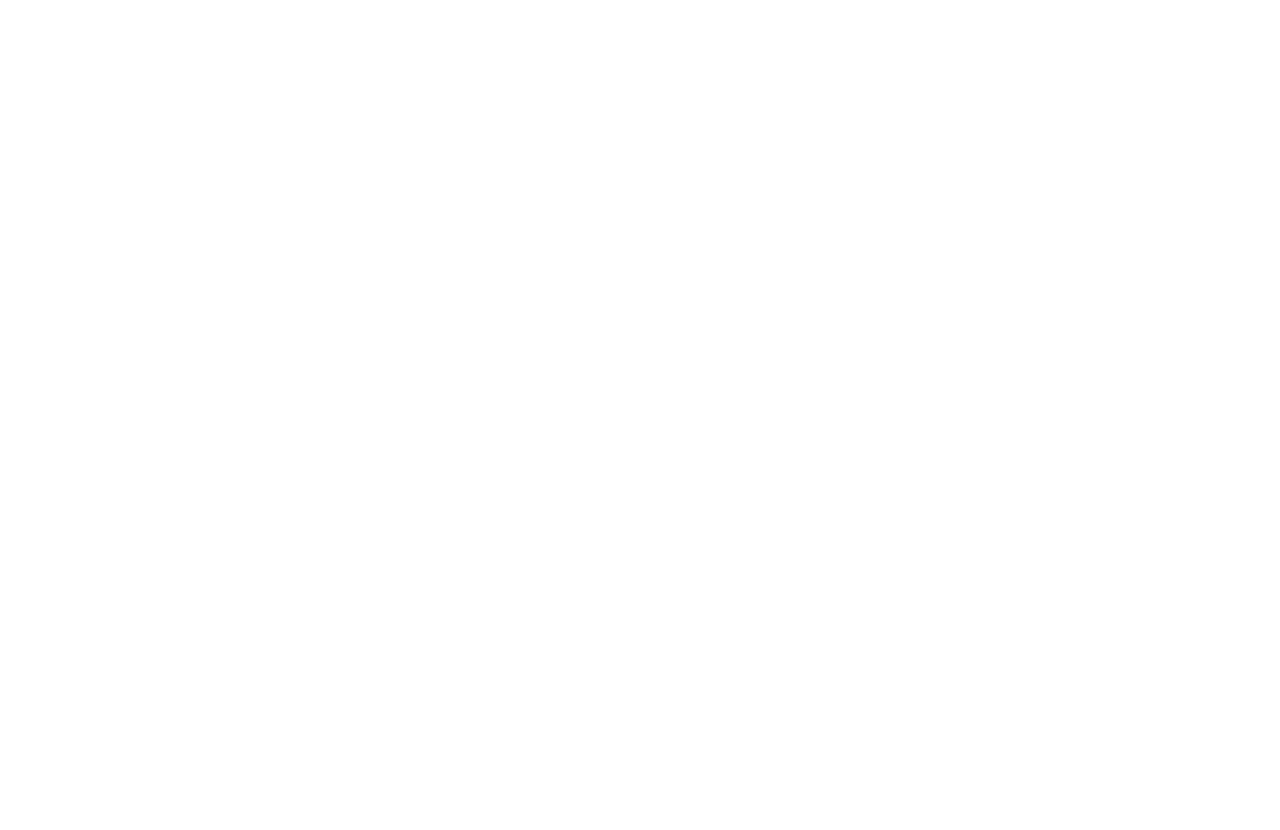
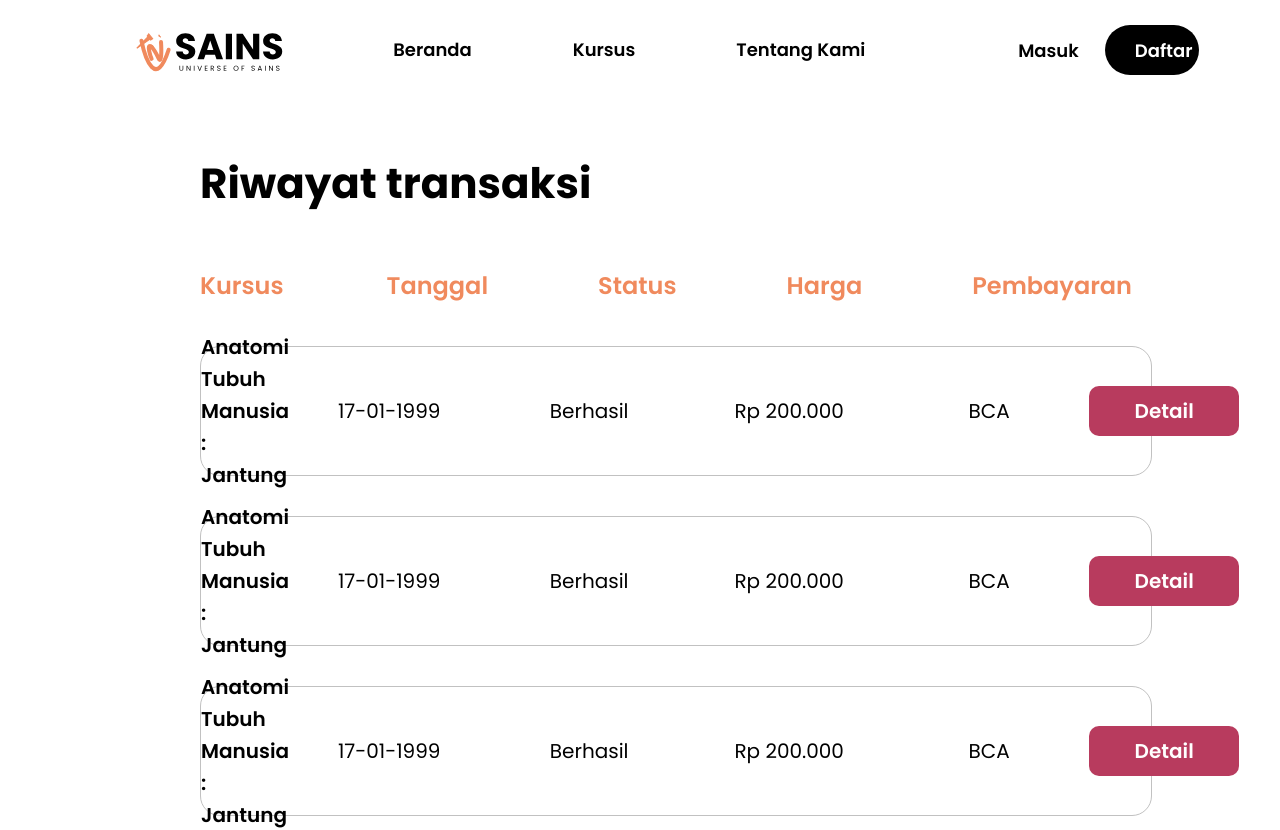
Before and after one commit to Jolangalifk/unisains-project, a Vue app: page /history-course in a window 1280 px wide. Before the commit this address had no page. Shown: the top 830 px of the page. Before the commit the page ends 800 px from the top, so only its background shows below. Built offline with nearby package versions, Linux system fonts and the light colour scheme.

Commit message:
feat: [JK] purchase history

```diff
--- /dev/null
+++ b/src/components/History.vue
@@ -0,0 +1,95 @@
+<template>
+    <div class="list-history">
+        <div class="list">
+            <div class="kursus">
+                <p>Anatomi Tubuh Manusia : Jantung</p>
+            </div>
+            <div class="text">
+                <div class="tanggal-p">
+                <p class="tanggal">17-01-1999</p>
+            </div>
+                <p>Berhasil</p>
+                <p>Rp 200.000</p>
+                <p>BCA</p>
+            </div>
+            <div class="button-detail">
+                <button>Detail</button>
+            </div>
+        </div>
+    </div>
+</template>
+
+<script setup>
+
+</script>
+
+<style scoped>
+.list-history {
+    width: 100%;
+    height: 100%;
+    display: flex;
+    flex-direction: column;
+    margin-top: 20px;
+}
+
+.list-history .list {
+    width: 100%;
+    height: 130px;
+    display: flex;
+    flex-direction: row;
+    font-size: 20px;
+    border: 1px solid #C1C1C1;
+    border-radius: 20px;
+}
+
+.list-history .list .kursus {
+    width: 37%;
+    height: 100%;
+    display: flex;
+    flex-direction: column;
+    color: black;
+    align-items: center;
+    justify-content: center;
+}
+
+.list-history .list .kursus p {
+    font-size: 20px;
+    font-weight: 600;
+}
+
+.list-history .list .text {
+    height: 100%;
+    display: flex;
+    flex-direction: row;
+    align-items: center;
+    justify-content: center;
+}
+
+.list-history .list .text p {
+    width: 200px;
+    text-align: center;
+    color: black;
+}
+
+.list-history .list .button-detail {
+    width: 20%;
+    height: 100%;
+    display: flex;
+    flex-direction: column;
+    align-items: center;
+    justify-content: center;
+}
+
+.list-history .list .button-detail button {
+    width: 150px;
+    height: 50px;
+    background-color: #B83B5E;
+    border: none;
+    border-radius: 10px;
+    color: white;
+    font-size: 20px;
+    font-weight: 600;
+    cursor: pointer;
+    font-family: poppins;
+}
+</style>
--- a/src/router/index.js
+++ b/src/router/index.js
@@ -48,6 +48,11 @@ const router = createRouter({
       // this generates a separate chunk (About.[hash].js) for this route
       // which is lazy-loaded when the route is visited.
       component: () => import('../views/DetailCourse.vue')
+    },
+    {
+      path: '/history-course',
+      name: 'history-course',
+      component: () => import('../views/HistoryCourse.vue')
     }
   ]
 })
--- /dev/null
+++ b/src/views/HistoryCourse.vue
@@ -0,0 +1,95 @@
+<template>
+    <main>
+        <Navbar />
+        <div class="history-transaction">
+            <div class="text">
+                <h1>Riwayat transaksi</h1>
+                <div class="button">
+                    <div class="text-kursus">
+                        Kursus
+                    </div>
+                    <div class="text-menu">
+                        <p>Tanggal</p>
+                        <p>Status</p>
+                        <p>Harga</p>
+                        <p>Pembayaran</p>
+                    </div>
+                </div>
+                <div class="list">
+                    <History />
+                    <History />
+                    <History />
+                </div>
+            </div>
+        </div>
+        <Footer />
+    </main>
+</template>
+
+<script setup>
+import Navbar from '@/components/Navbar.vue'
+import Footer from '@/components/Footer.vue'
+import History from '@/components/History.vue'
+</script>
+
+<style scoped>
+.history-transaction {
+    width: 90%;
+    height: auto;
+}
+
+.history-transaction .text {
+    margin-left: 200px;
+    padding-top: 50px;
+}
+
+.history-transaction .text h1 {
+    width: 100%;
+    height: 100%;
+    font-size: 42px;
+    font-weight: bold;
+    color: black;
+    margin-bottom: 50px;
+}
+
+.button {
+    width: 100%;
+    height: 100%;
+    display: flex;
+    flex-direction: row;
+    font-size: 24px;
+    color: #F08A5D;
+}
+
+.text-kursus {
+    width: 34%;
+    height: 100%;
+    display: flex;
+    flex-direction: column;
+    font-weight: 600;
+}
+
+.text-menu {
+    height: 100%;
+    margin-right: 20px;
+    display: flex;
+    flex-direction: row;
+    align-items: center;
+    justify-content: center;
+    gap: 110px;
+}
+
+.text-menu p {
+    font-weight: 600;
+}
+
+.list {
+    width: 100%;
+    height: 100%;
+    display: flex;
+    flex-direction: column;
+    margin-top: 20px;
+    margin-bottom: 50px;
+    gap: 20px;
+}
+</style>
```
